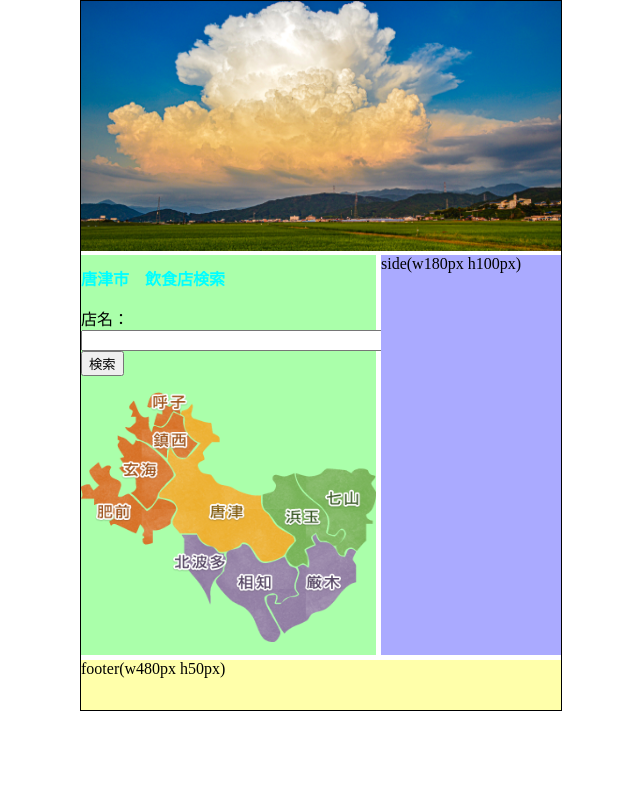
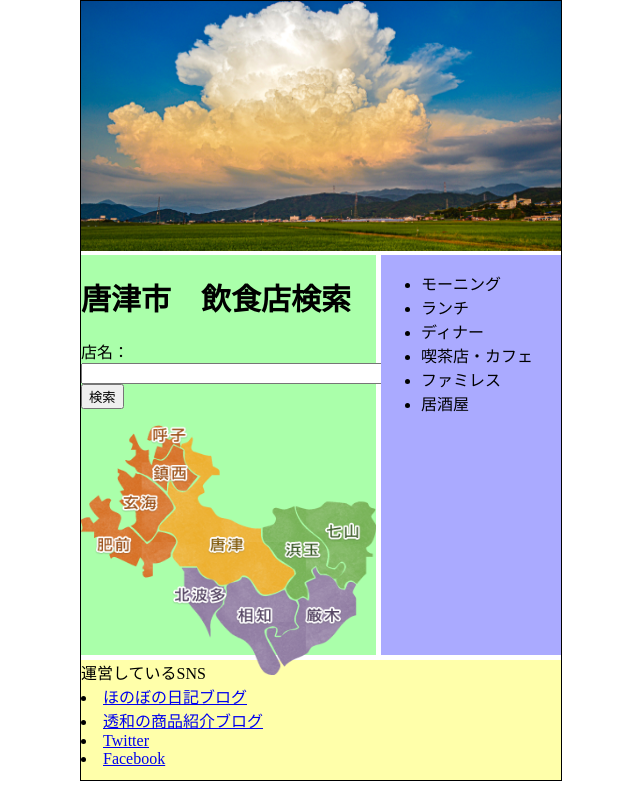
Before and after one commit to touwa0820/Django-Book, a Django app: page / in a window 1280 px wide. Shown: the whole page, without its empty margins (319-959 px from the left). Run offline with Django 3.2, Linux system fonts and the light colour scheme.

Commit message:
homepage

```diff
--- a/private_diary/diary/templates/index.html
+++ b/private_diary/diary/templates/index.html
@@ -24,11 +24,52 @@
         </main>
 
            <div id="side">
-            side(w180px h100px)
+                <nav>
+                    <ul>
+                        <li>
+                            モーニング
+                        </li>
+                        <li>
+                            ランチ
+                        </li>
+                        <li>
+                            ディナー
+                        </li>
+                        <li>
+                            喫茶店・カフェ
+                        </li>
+                        <li>
+                            ファミレス
+                        </li>
+                        <li>
+                            居酒屋
+                        </li>
+                    </ul>
+                </nav>
            </div>
 
            <footer id="footer">
-            footer(w480px h50px)
+               運営しているSNS
+            <li>
+                <a href="https://saga-jpn.hatenablog.com/archive">
+                    ほのぼの日記ブログ
+                </a>
+            </li>
+            <li>
+                <a href="https://saga-jpn.hatenablog.jp/archive">
+                    透和の商品紹介ブログ
+                </a>
+            </li>
+            <li>
+                <a href="https://twitter.com/Saga_jpn">
+                    Twitter
+                </a>
+            </li>
+            <li>
+                <a href="https://www.facebook.com/sagan.jpn/">
+                    Facebook
+                </a>
+            </li>
            </footer>
 
 
--- a/private_diary/diary/templates/stylesheet.css
+++ b/private_diary/diary/templates/stylesheet.css
@@ -1,7 +1,7 @@
 
 .title_1{
-    font-size:16px;
-    color: aqua;
+    font-size:30px;
+    color: #000000;
 }
 
 
@@ -36,6 +36,6 @@ body{
     clear: both;
     width: 480px;
 
-    height: 50px;
+    height: 120px;
     background: #ffa;
   }
```
